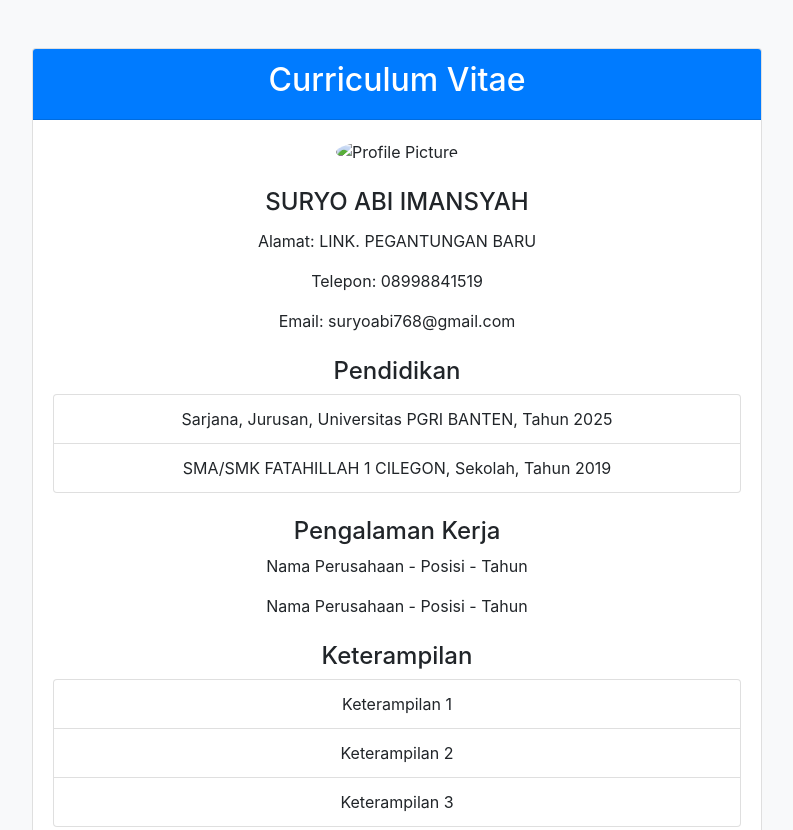
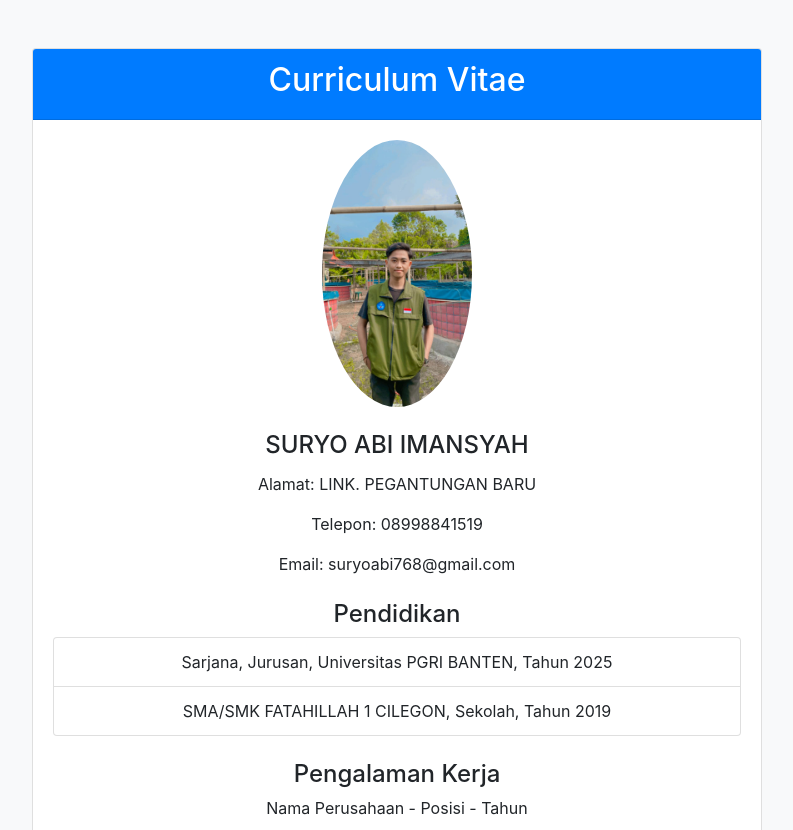
Before and after one commit to abiimansyah/abi.github.io, a plain HTML site: page index.html in a window 1280 px wide. Shown: the top 830 px of the page, without its empty margins (243-1036 px from the left). Drawn offline with nearby package versions, Linux system fonts and the light colour scheme.

Commit message:
Update index.html

```diff
--- a/index.html
+++ b/index.html
@@ -28,7 +28,7 @@
             <h2>Curriculum Vitae</h2>
           </div>
           <div class="card-body text-center">
-            <img src=".profil-img" alt="Profile Picture" class="profile-img mb-4">
+            <img src="WhatsApp Image 2024-01-03 at 17.00.00.jpeg" alt="Profile Picture" class="profile-img mb-4">
             <h4 class="card-title">SURYO ABI IMANSYAH</h4>
             <p class="card-text">Alamat: LINK. PEGANTUNGAN BARU</p>
             <p class="card-text">Telepon: 08998841519</p>
```
